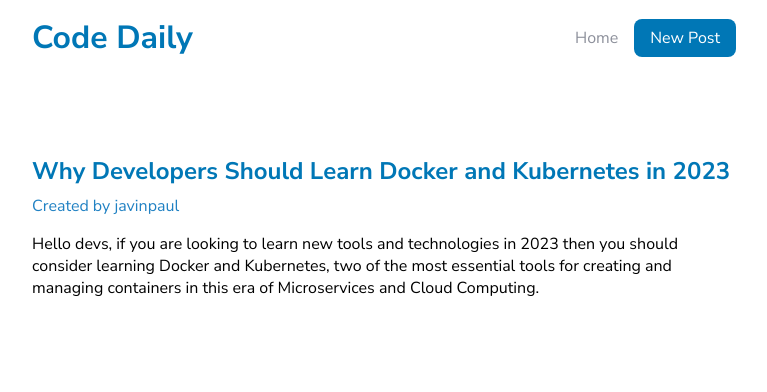
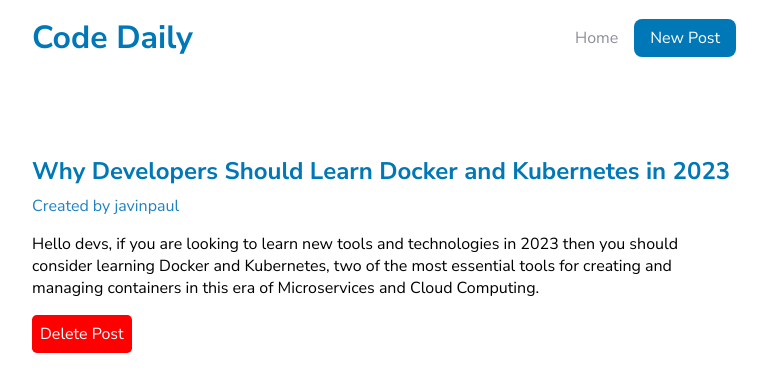
Before and after one commit to usernameisleye/blog-app, a React (Create React App) app: page /posts/1 in a window 1280 px wide. Shown: the top 392 px of the page, without its empty margins (256-1023 px from the left). Built offline with nearby package versions, Linux system fonts and the light colour scheme; data requests are answered from the project's data file.

Commit message:
added more functionality

```diff
--- a/data/database.json
+++ b/data/database.json
@@ -4,14 +4,13 @@
       "title": "Why Developers Should Learn Docker and Kubernetes in 2023",
       "body": "Hello devs, if you are looking to learn new tools and technologies in 2023 then you should consider learning Docker and Kubernetes, two of the most essential tools for creating and managing containers in this era of Microservices and Cloud Computing.",
       "author": "javinpaul",
-            "id":1
+      "id": 1
     },
     {
       "title": "How I Created a Trending Github Repository and Got 100+ Stars",
       "body": "Have you ever dreamed of creating a successful open-source project that not only attracts the attention of the development community but also lands you job offers from top tech companies? Well, that dream can come true!",
       "author": "Yashash Pugalia",
       "id": 2
-
     }
   ]
 }
--- a/src/components/NewPost.jsx
+++ b/src/components/NewPost.jsx
@@ -4,11 +4,23 @@
     const [title, setTitle] = useState("");
     const [body, setBody] = useState("");
     const [author, setAuthor] = useState("");
+    const [buttonMsg, setButtonMsg] = useState(false)
 
     function handleSubmit(e){
         e.preventDefault();
         const post = {title, body, author};
-        console.log(post);
+
+        setButtonMsg(true);
+
+        fetch("http://localhost:5050/posts", {
+            method: "POST",
+            headers: { "Content-Type": "application/json" },
+            body: JSON.stringify(post)
+        }).then(() => {
+            setTimeout(() => {
+                setButtonMsg(false)
+            }, 700)
+        })
     }
 
     return (
@@ -46,7 +58,8 @@
                  ></textarea>
             </div>
 
-            <button>Create Post</button>
+            { !buttonMsg && <button>Create Post</button> }
+            { buttonMsg && <button>Creating Post⏳...</button> }
         </form>
      );
 }
--- a/src/components/PostDetails.jsx
+++ b/src/components/PostDetails.jsx
@@ -4,6 +4,14 @@
 const PostDetails = () => {
     const { id } = useParams();
     const {data: post, hasError, isLoading} = useFetch(`http://localhost:5050/posts/${id}`);
+
+    function deletePost(id){
+        fetch(`http://localhost:5050/posts/${id}`, {
+            method: "DELETE",
+        }).then(() => {
+            window.location = "/";
+        })
+    }
 
     return (
         <div className="post-info">
@@ -19,6 +27,8 @@
                     <div className="body">
                         <p>{ post.body }</p>
                     </div>
+
+                    <button onClick={() => deletePost(id)}>Delete Post</button>
                 </section>
             ) }
         </div>
--- a/src/index.css
+++ b/src/index.css
@@ -75,7 +75,7 @@
 .newpost textarea{
   height: 10rem;
 }
-.newpost button{
+.newpost button, .post-info button{
   padding: .5rem;
   border: none;
   outline: none;
@@ -85,10 +85,14 @@
   border-radius: .3rem;
   background-color: #0077B6;
 }
-.newpost button:hover{
+.newpost button:hover, .post-info button:hover{
   filter: brightness(120%);
 }
 .head p{
   margin: .5rem 0 1rem 0;
   color: #2081C3;
 }
+.post-info button{
+  background-color: red;
+  margin-top: 1rem;
+}
```
Also changed, not shown: src/index.js (line endings or trailing spaces). Lines whose indentation alone changed are shown as unchanged.
